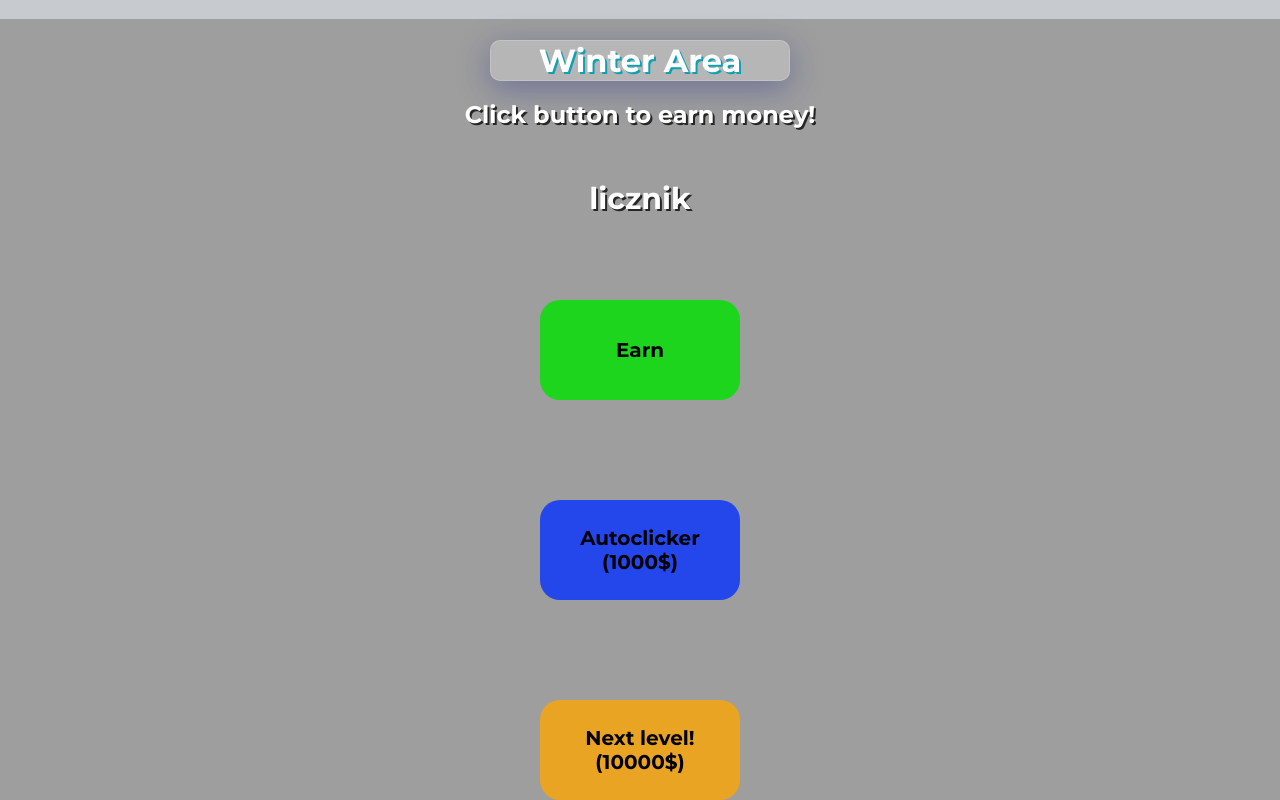
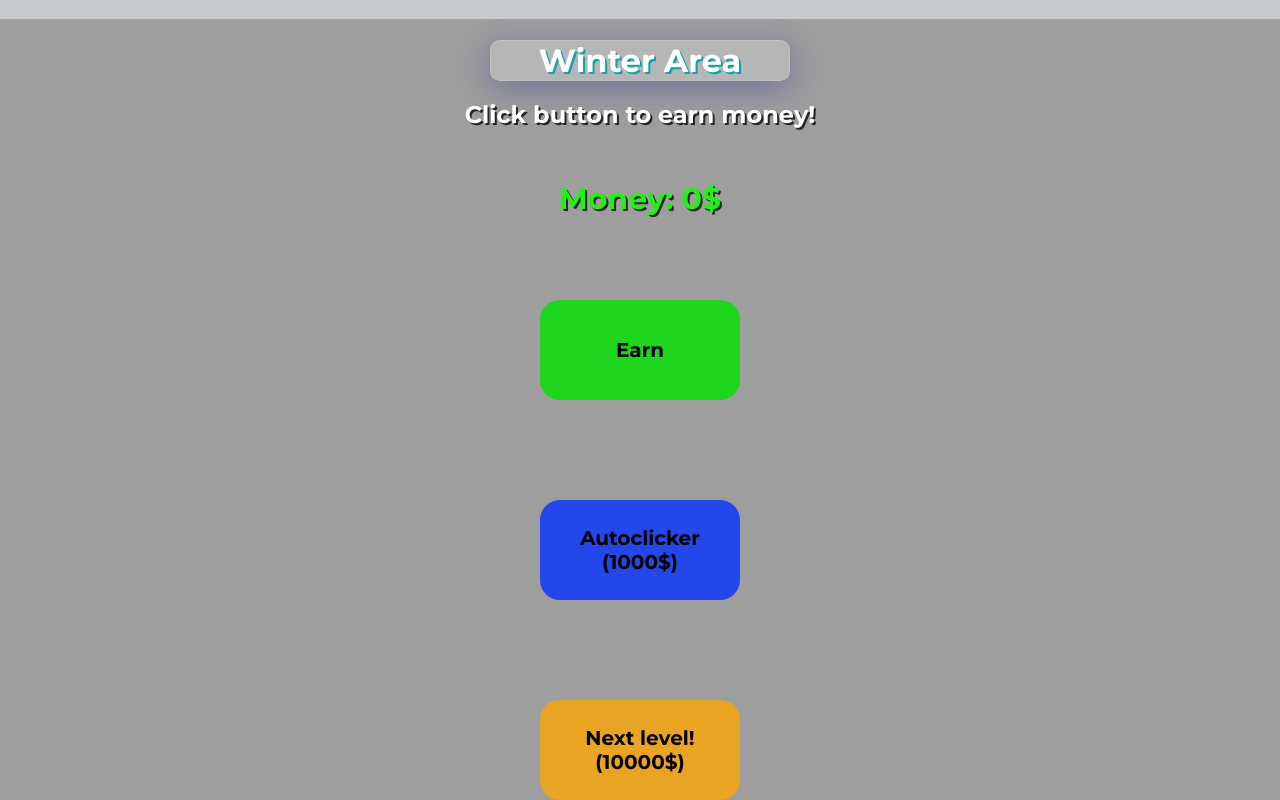
Before and after one commit to rainboweek/moneyapp, a plain HTML site: page levels/1/lvl1.html in a window 1280 px wide. Drawn offline with Linux system fonts and the light colour scheme; the site is published under a folder, as on GitHub Pages, so addresses that start at the root find nothing.

Commit message:
Update lvl1.html

```diff
--- a/levels/1/lvl1.html
+++ b/levels/1/lvl1.html
@@ -6,7 +6,7 @@
     <meta name="viewport" content="width=device-width, initial-scale=1.0">
     <title>MoneyAPP</title>
     <link rel="stylesheet" href="./style1.css">
-    <script src="/levels/1/script.js"></script>
+    <script src="./script.js"></script>
 </head>
 <body>
 <main>
```
